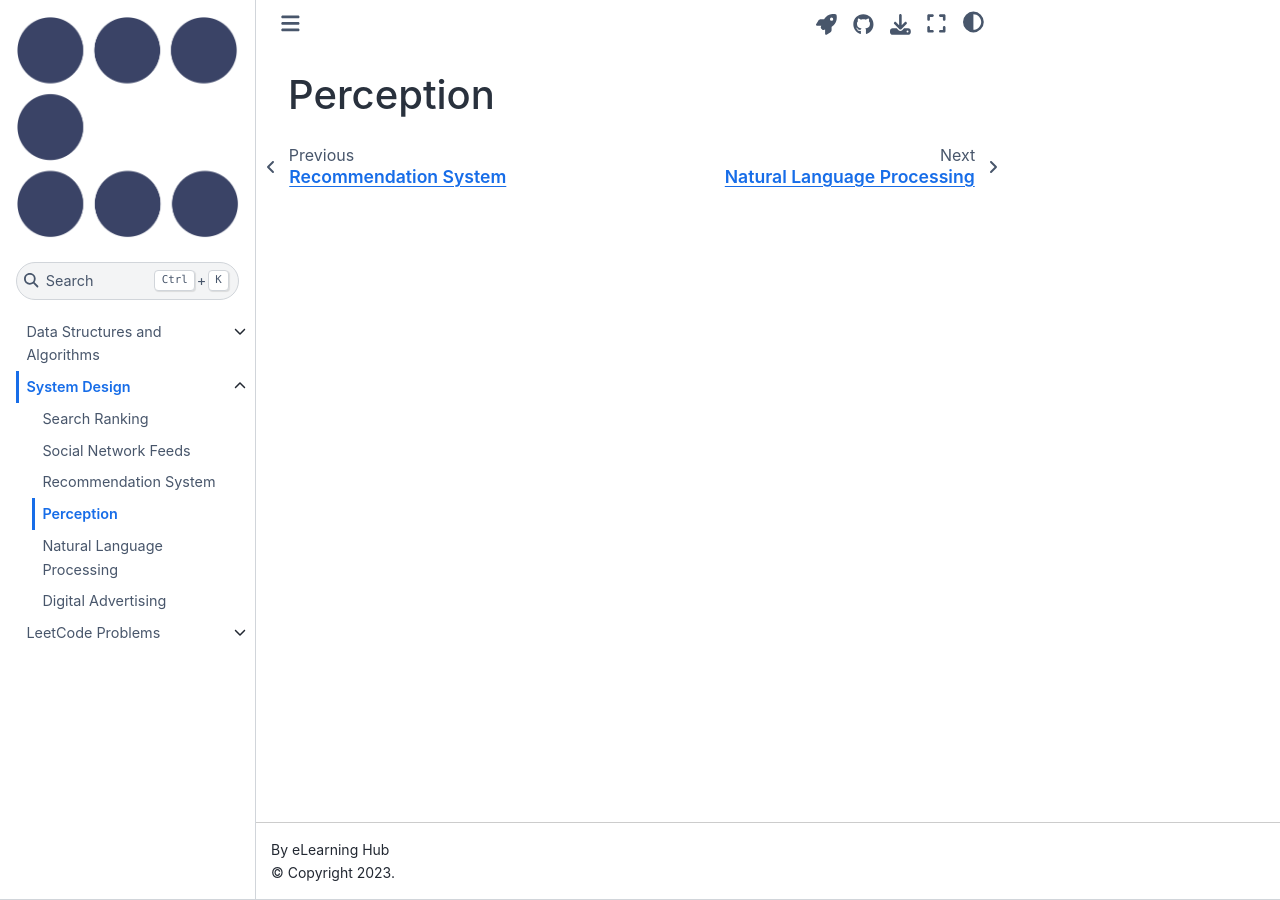
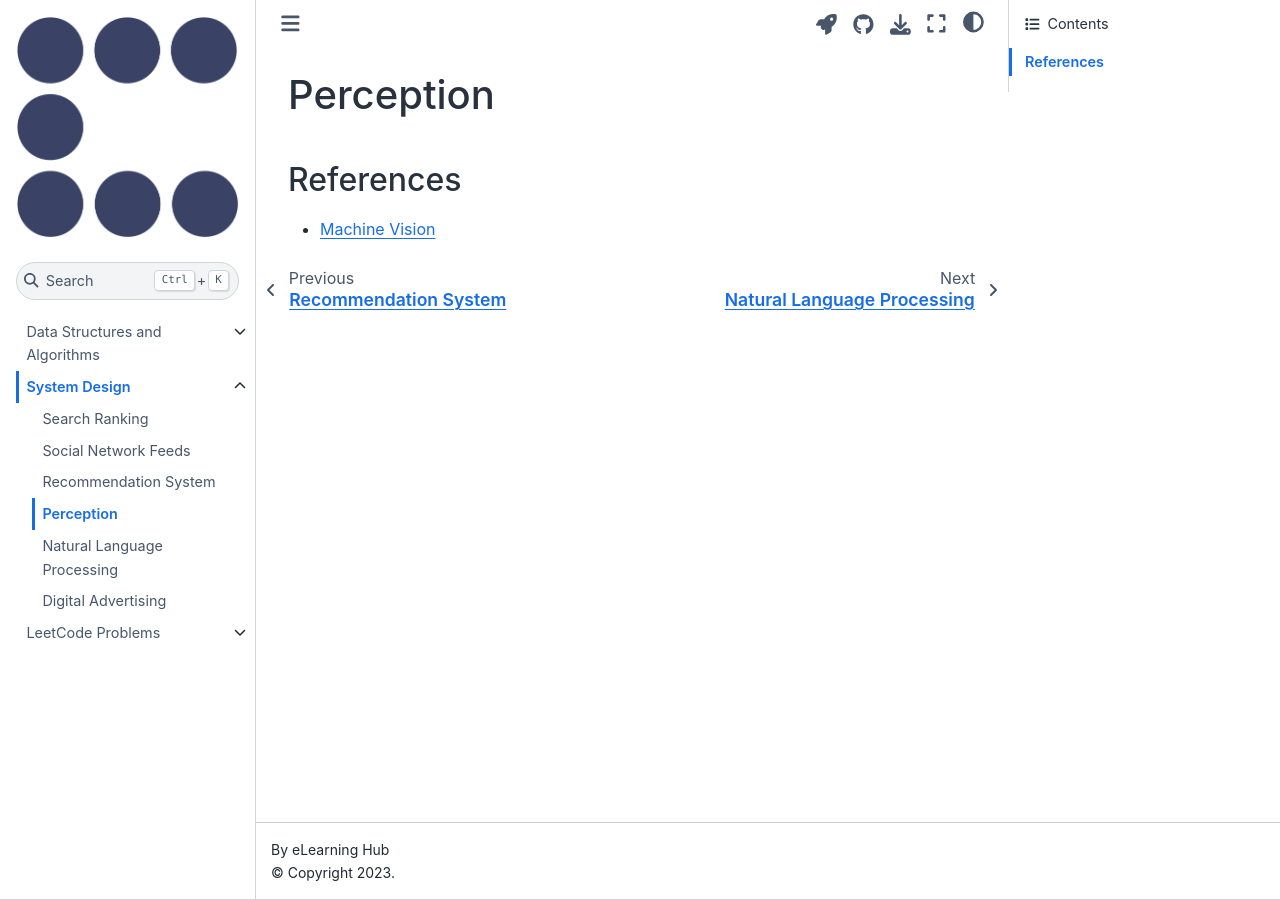
Before and after one commit to eLearningHub/Coding-Book, a Jupyter Book: the page built from system-design/perception.md, in a window 1280 px wide. Built offline with Jupyter Book 1.0.4 settings and Sphinx 7.4.7 and the Sphinx Book theme 1.1.4, drawn with Linux system fonts in a browser that asks for light colours.

Commit message:
Update perception.md

```diff
--- a/system-design/perception.md
+++ b/system-design/perception.md
@@ -13,3 +13,7 @@ kernelspec:
 
 (perception)=
 # Perception
+
+## References
+
+* [Machine Vision](https://wikihub.github.io/wiki-garden/#/page/machine%20vision)
```
